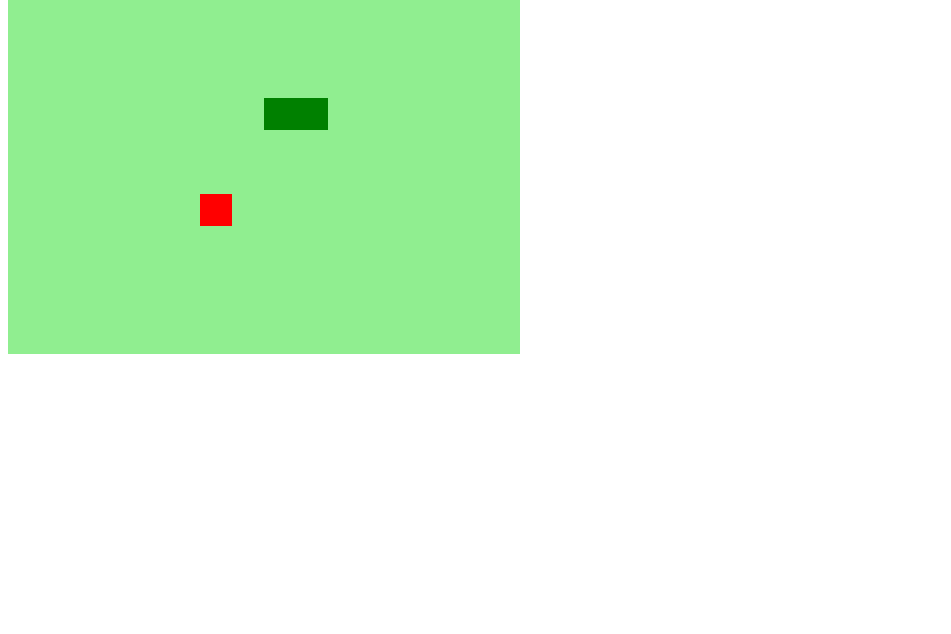
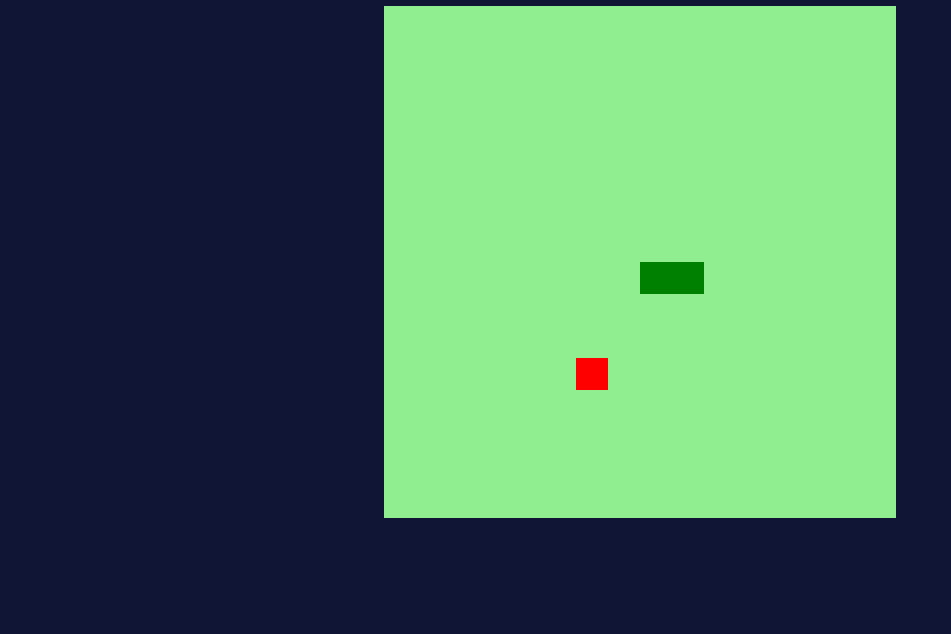
Before and after one commit to JhonatanSSantiago/curso-dio-jogo-cobrinha, a plain HTML site: page index.html in a window 1280 px wide. Shown: the part 166-800 px from the top of the page, without its empty margins (0-951 px from the left). Drawn offline with Linux system fonts and the light colour scheme.

Commit message:
definindo estilo da pagina

```diff
--- a/index.html
+++ b/index.html
@@ -8,6 +8,7 @@
     <script defer src="main.js"></script>
 </head>
 <body>
+    <h1>SNAKE GAME</h1>
     <canvas id="snake" width="512" height="512">
 
     </canvas>
--- a/style.css
+++ b/style.css
@@ -0,0 +1,10 @@
+body {
+    height: 95vh;
+    width: 95;
+    display: flex;
+    justify-content: center;
+    align-items: center;
+    flex-direction: column;
+    color: green;
+    background-color: rgb(16, 21, 53);
+}
```
